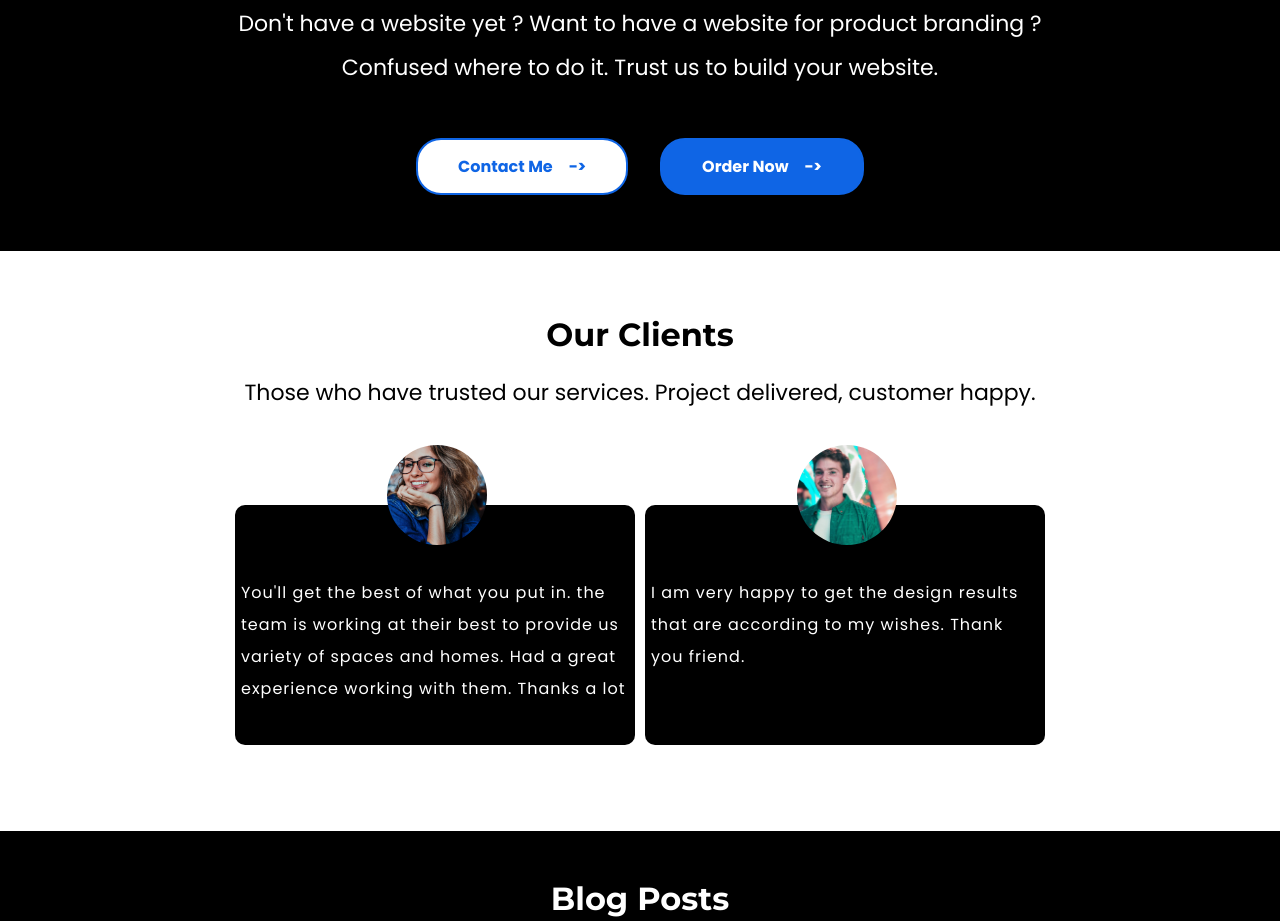
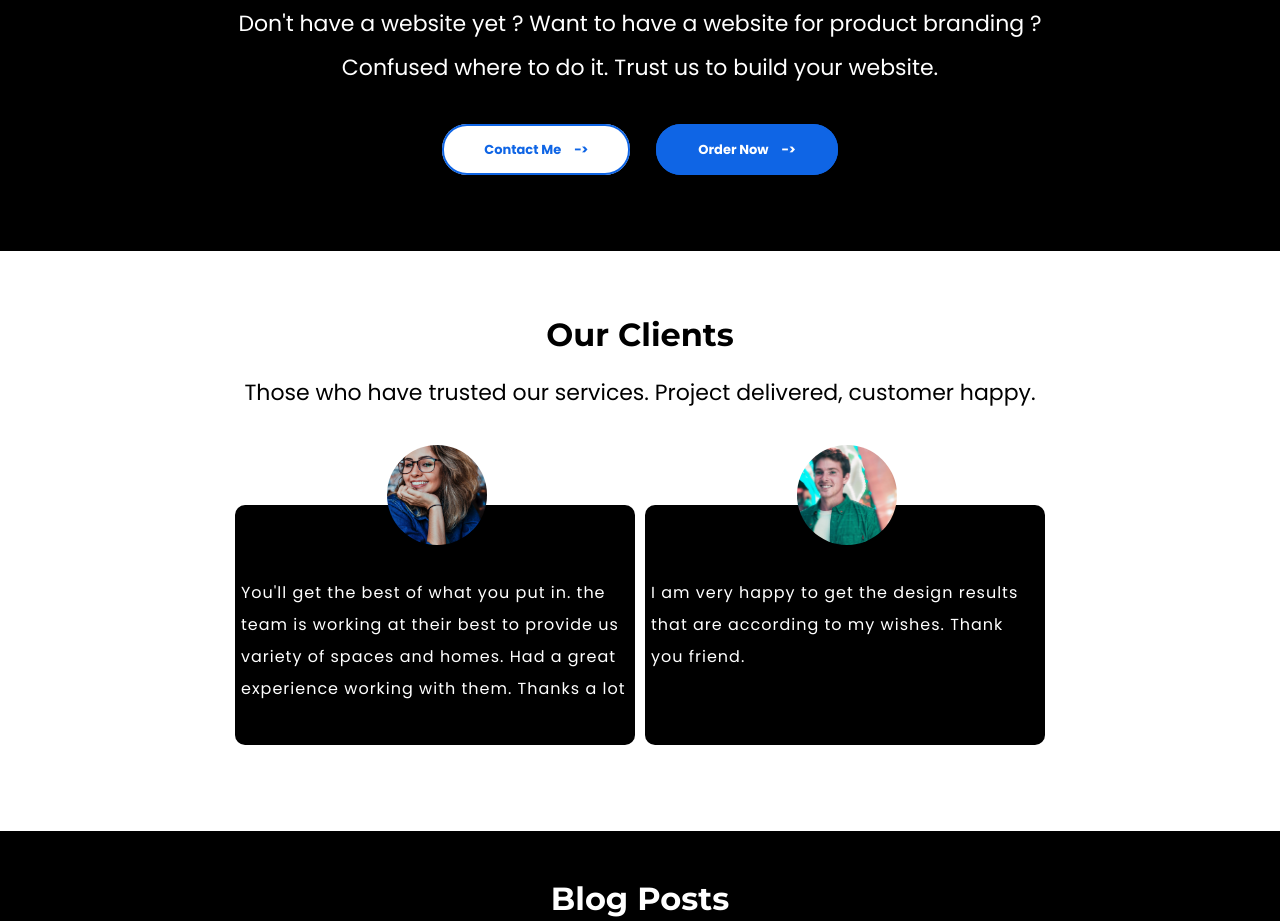
Before and after one commit to dikyriz/landing-page1, a React (Create React App) app: page / in a window 1280 px wide. Shown: the part 2520-3441 px from the top of the page. Built offline with nearby package versions, Linux system fonts and the light colour scheme.

Commit message:
update pages and style

```diff
--- a/src/App.js
+++ b/src/App.js
@@ -15,6 +15,7 @@ import SinglePageP from './singlePage/Portofolio/SinglePage';
 import TermConditions from './singlePage/Other/TermConditions/TermConditions';
 import DetailPortofolio from './singlePage/Portofolio/DetailPortofolio';
 import TopBarSP from './singlePage/topBarSP/TopBarSP';
+import SinglePagePr from './singlePage/Pricing/SinglePage';
 
 function App() {
   return (
@@ -24,6 +25,7 @@ function App() {
         <Route path='/:slug' element={<SinglePage/>} />
         <Route path='portofolio' element={<SinglePageP/>} />
         <Route path='portofolio/:slug' element={<DetailPortofolio/>} />
+        <Route path='pricing' element={<SinglePagePr/>} />
       </Routes>
       <Footer/>
     </>
--- a/src/pages/Services.js
+++ b/src/pages/Services.js
@@ -56,8 +56,8 @@ export default function Services () {
                 it. Trust us to build your website.</span>
                 </p>
                 <div className="button">
-                    <button className="btn btn-contact-pricing"><Link to="/">Contact Me<span className="arrow-pricing">&#8722;&gt;</span></Link></button>
-                    <button className="btn btn-order"><Link to="/">Order Now<span className="arrow-pricing">&#8722;&gt;</span></Link></button>
+                    <Link to="/contact" className="btn btn-contact-pricing">Contact Me<span className="arrow-pricing">&#8722;&gt;</span></Link>
+                    <Link to="pricing" className="btn btn-order">Order Now<span className="arrow-pricing">&#8722;&gt;</span></Link>
                 </div>
             </div>
 
--- a/src/pages/css/header.css
+++ b/src/pages/css/header.css
@@ -101,7 +101,6 @@
 .btn-portofolio:hover {
     background: #000;
     border: 2px solid #5D8BF4;
-    color: #fff;
     box-shadow: 0px 0px 10px rgb(64, 109, 255);
 }
 
--- a/src/pages/css/pricing.css
+++ b/src/pages/css/pricing.css
@@ -30,24 +30,30 @@
 .btn-contact-pricing {
     background-color: #fff;
     border: 2px solid #0F65E5;
-    font-size: 16px;
+    cursor: pointer;
+    text-decoration: none;
+    color: #0F65E5;
 }
 
-.btn-contact-pricing a {
-    text-decoration: none;
-    color: #0F65E5;
+.btn-contact-pricing:hover {
+    background: #000;
+    border: 2px solid #5D8BF4;
+    box-shadow: 0px 0px 10px rgb(64, 109, 255)
 }
 
 .btn-order {
     background-color: #0F65E5;
     border: 2px solid #0F65E5;
     margin-left: 2em;
-    font-size: 16px;
+    cursor: pointer;
+    text-decoration: none;
+    color: #fff;
 }
 
-.btn-order a {
-    text-decoration: none;
-    color: #fff;
+.btn-order:hover {
+    background: #000;
+    border: 2px solid #0048b4;
+    box-shadow: 0px 0px 10px rgb(255, 255, 255);
 }
 
 .button {
--- a/src/singlePage/Pricing/Pricing.js
+++ b/src/singlePage/Pricing/Pricing.js
@@ -1,6 +1,9 @@
+import { useNavigate } from 'react-router-dom';
 import '../css/pricing.css';
 
 export default function Pricing () {
+    const navigate = useNavigate();
+
     return (
         <section className='pricing-singlePage'>
             <h1 className='title-pricing-singlePage'>Flexibel Plans</h1>
@@ -18,7 +21,7 @@ export default function Pricing () {
                             <li className='item-card-pricing-singlePage'>Chat Support</li>
                             <li className='item-card-pricing-singlePage'>Unlimited Subdomains</li>
                             <div className='btn-singlePage'>
-                                <p className='btn-card-pricing-singlePage'>Get The Offer Now</p>
+                                <p className='btn-card-pricing-singlePage' onClick={() => {navigate('/contact')}}>Get The Offer Now</p>
                             </div>
                         </li>
                     </ul>
--- a/src/singlePage/Pricing/SinglePage.js
+++ b/src/singlePage/Pricing/SinglePage.js
@@ -1,13 +1,14 @@
 import Footer from "../../pages/Footer";
+import TopBarSP from "../topBarSP/TopBarSP";
 import Header from "./Header";
 import Pricing from "./Pricing";
 
 export default function SinglePage() {
     return (
         <section>
+            <TopBarSP/>
             <Header/>
             <Pricing/>
-            <Footer/>
         </section>
     );
 }
--- a/src/singlePage/css/header.css
+++ b/src/singlePage/css/header.css
@@ -25,7 +25,7 @@
     margin: 0;
     font-family: 'Poppins', sans-serif;
     color: #fff;
-    font-size: 18px;
+    font-size: 13.5px;
     font-weight: 500;
     text-align: center;
     letter-spacing: 1.2px;
--- a/src/singlePage/css/other.css
+++ b/src/singlePage/css/other.css
@@ -87,8 +87,8 @@
 
 
 .btn-contact-singlePage:hover {
-    background-color: #075ad6;
-    box-shadow: 0px 0px 2px rgba(0, 0, 0, 0.493);
+    background-color: #000;
+    box-shadow: 0px 0px 8px rgba(64, 109, 255);
 }
 
 .ipt-contact {
@@ -120,8 +120,8 @@
     height: 300px;
     padding: 5px;
     list-style: none;
-    border: 1px solid #000;
     border-radius: 10px;
+    box-shadow: -0.4px 0.3px 0px rgba(0, 0, 0, 0.329);
 }
 
 .contact-input {
@@ -135,10 +135,11 @@
 .container-input {
     display: flex;
     flex-direction: column;
-    border: 1px solid #000;
     border-radius: 10px;
     margin: auto;
+    box-shadow: 0.4px 0.3px 0px rgba(0, 0, 0, 0.329);
 }
+
 
 .go-back-ctc{
     text-align: left;
--- a/src/singlePage/css/pricing.css
+++ b/src/singlePage/css/pricing.css
@@ -23,12 +23,12 @@
 .list-card-pricing-singlePage {
     width: 320px;
     height: 400px;
-    border: 1px solid #000;
     border-radius: 10px;
     margin: 0;
     padding: 0;
     margin-right: 2.5em;
     margin-top: 6em;
+    box-shadow: 0px 0px 4px rgb(64, 109, 255);
 }
 
 .list-card-pricing-singlePage:last-child {
@@ -97,6 +97,12 @@
     font-size: 14px;
     font-weight: 500;
     cursor: pointer;
+    box-shadow: 0px 0px 1.7px rgb(19, 19, 19);
+}
+
+.btn-card-pricing-singlePage:hover {
+    background-color: #000;
+    box-shadow: 0px 0px 10px rgb(64, 109, 255);
 }
 
 .card-singlePage {
--- a/src/singlePage/topBarSP/topbarsp.css
+++ b/src/singlePage/topBarSP/topbarsp.css
@@ -14,11 +14,11 @@
 }
 
 .nav-single a:hover {
-    color: #fff;
+    color: rgb(185, 185, 185);
 }
 
 .nav-logo-single {
-    color: #fff;
+    color: #2d3033;
     float: left;
     margin: 0;
     font-size: 20px;
```
